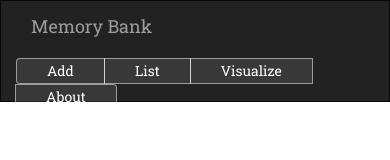
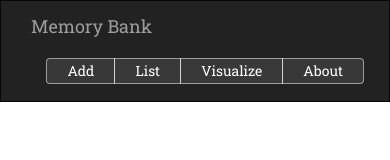
Before and after one commit to daniellecarrick/memories, a website: page public/index.html in a window 390 px wide. Drawn offline with nearby package versions, Linux system fonts and the light colour scheme; some packages are replaced by stand-ins of ours; no server answers; a script that the page names is missing.

Commit message:
updated button padding so it doesnt wrap on mobile

```diff
--- a/public/style.css
+++ b/public/style.css
@@ -351,4 +351,9 @@ input[type=number]::-webkit-outer-spin-button {
   .btn {
     padding: 2px;
   }
+
+  .custom-nav button {
+    padding-right: 20px;
+    padding-left: 20px;
+  }
 }
```
